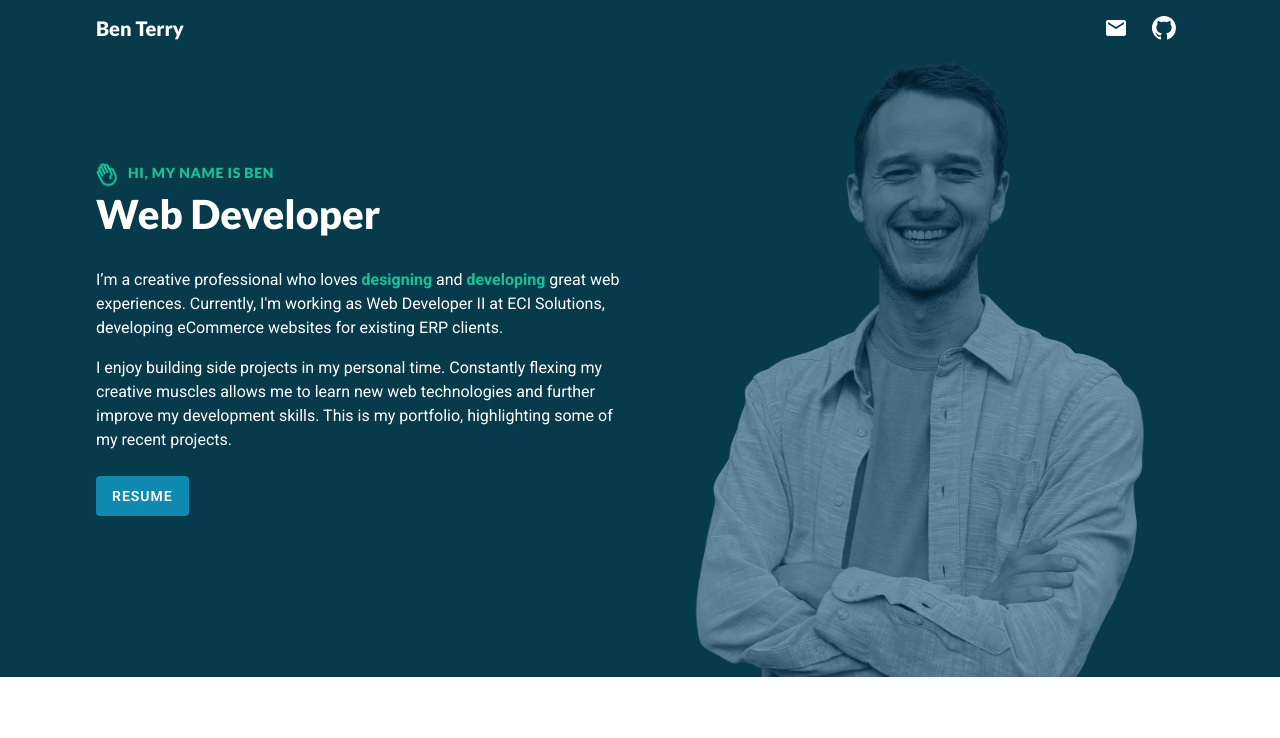
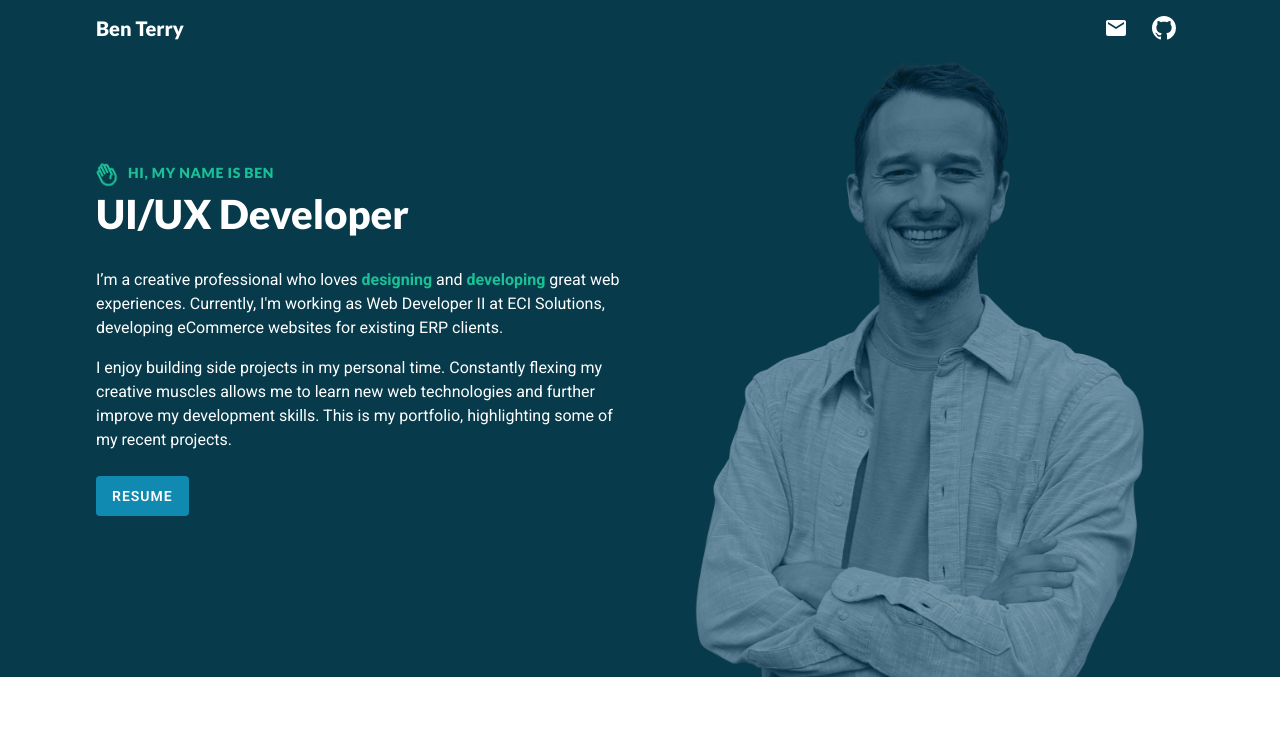
Before and after one commit to beterry/portfolio-2023, a Gatsby site: page / in a window 1280 px wide. Shown: the top 738 px of the page. Built offline with nearby package versions, Linux system fonts and the light colour scheme; Gatsby itself is replaced by a stand-in of ours.

Commit message:
title change

```diff
--- a/src/components/LandingHeader.js
+++ b/src/components/LandingHeader.js
@@ -27,7 +27,7 @@
                                 <Hand><MdOutlineFrontHand /></Hand>
                                 Hi, my name is Ben
                             </Overline>
-                            <h1>Web Developer</h1>
+                            <h1>UI/UX Developer</h1>
                         </div>
                         <ContentStack>
                             <p>I’m a creative professional who loves <Highlight>designing</Highlight> and <Highlight>developing</Highlight> great web experiences. Currently, I'm working as Web Developer II at ECI Solutions, developing eCommerce websites for existing ERP clients.</p>
```
Also changed, not shown: 1 other file.
